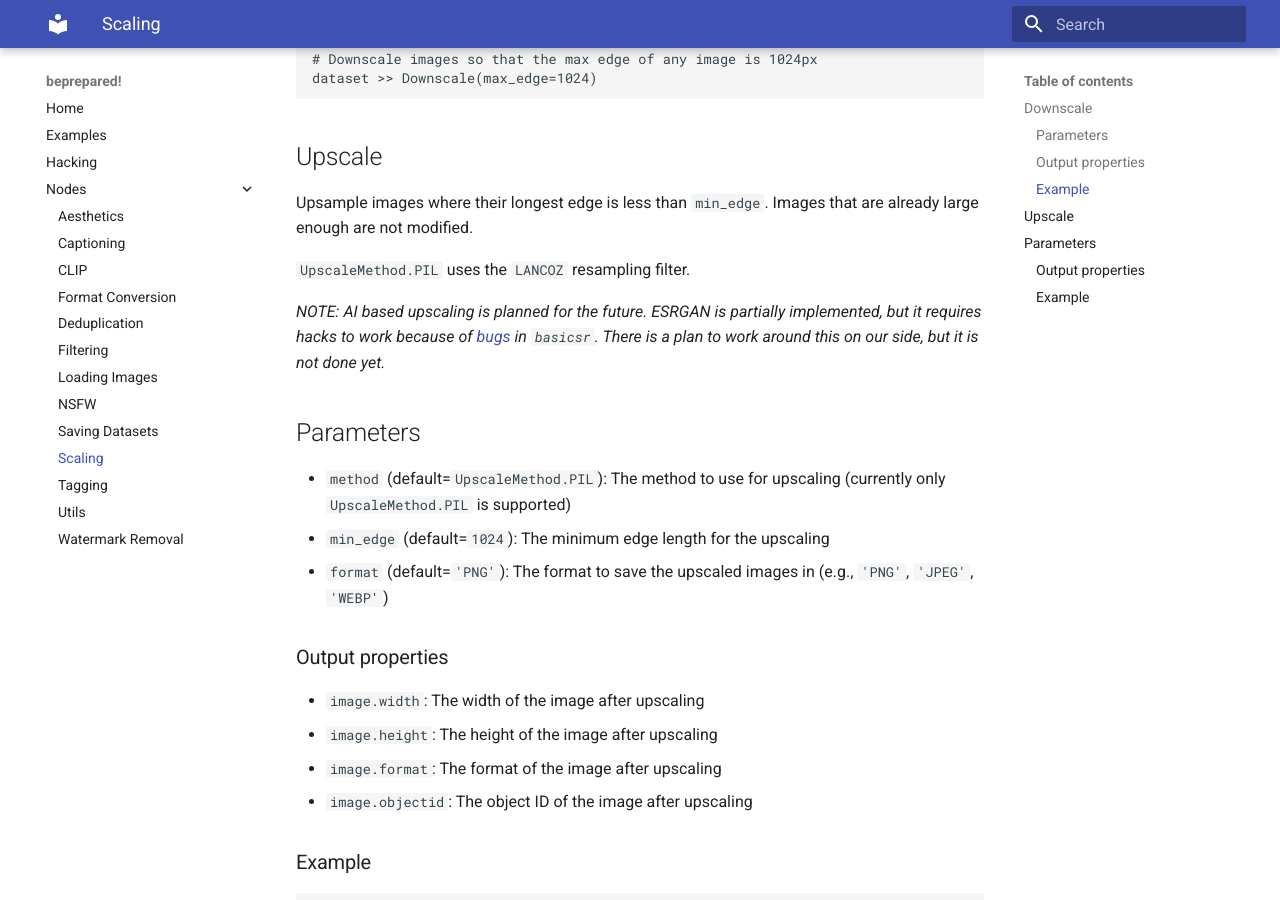
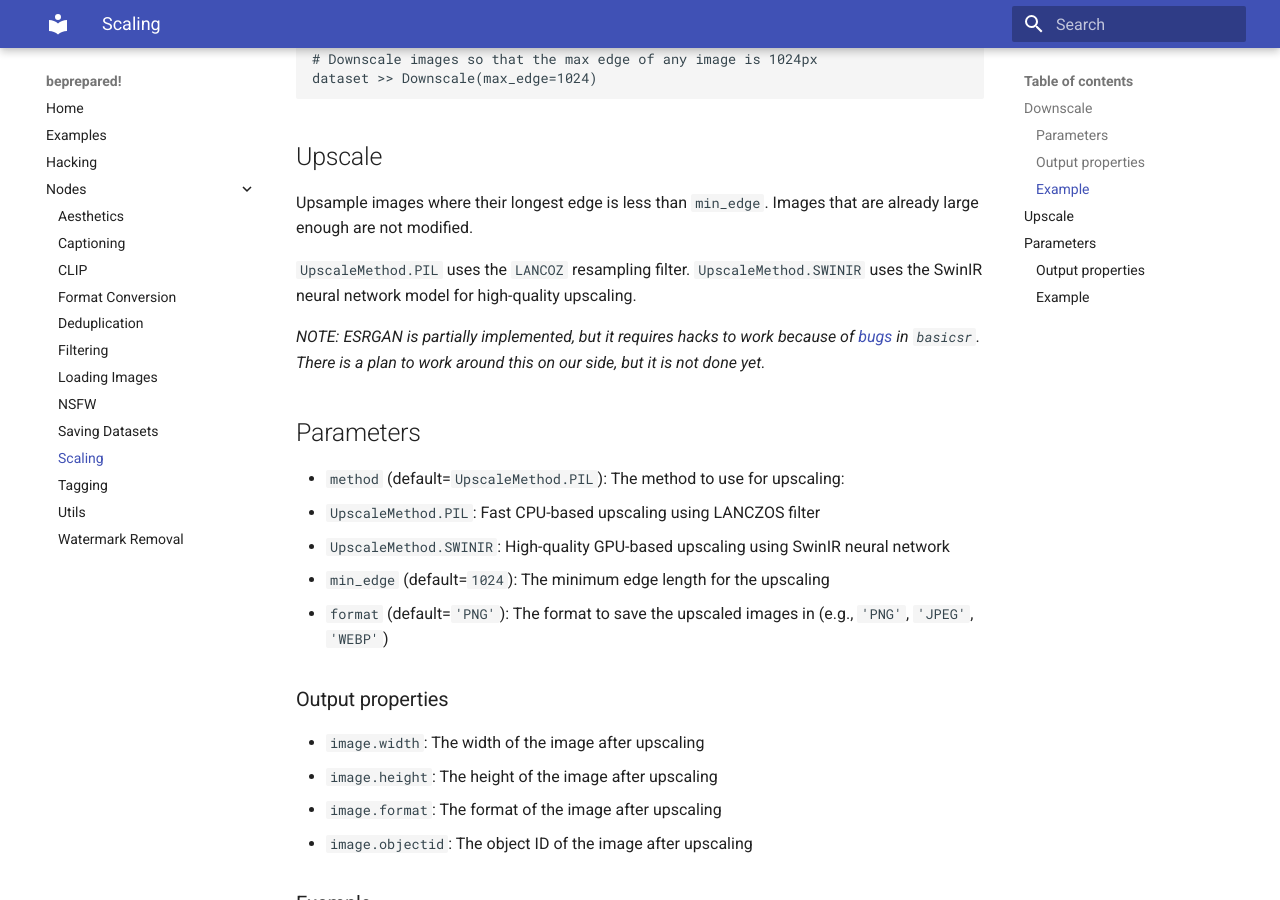
Before and after one commit to blucz/beprepared, an MkDocs documentation site: the page built from docs/nodes/scaling.md, in a window 1280 px wide and 900 px high, scrolled down 788 px. Built offline with MkDocs 1.6.1 and Material for MkDocs 9.7.7, drawn with Linux system fonts in a browser that asks for light colours.

Commit message:
document swinir

```diff
--- a/docs/nodes/scaling.md
+++ b/docs/nodes/scaling.md
@@ -31,14 +31,15 @@ dataset >> Downscale(max_edge=1024)
 Upsample images where their longest edge is less than `min_edge`. Images that are already large enough are not modified.
 
 `UpscaleMethod.PIL` uses the `LANCOZ` resampling filter.
+`UpscaleMethod.SWINIR` uses the SwinIR neural network model for high-quality upscaling.
 
-_NOTE: AI based upscaling is planned for the future. ESRGAN is partially implemented, but it requires hacks to work
-because of [bugs](https://github.com/XPixelGroup/BasicSR/issues/533) in `basicsr`. There is a plan to work around this
-on our side, but it is not done yet._
+_NOTE: ESRGAN is partially implemented, but it requires hacks to work because of [bugs](https://github.com/XPixelGroup/BasicSR/issues/533) in `basicsr`. There is a plan to work around this on our side, but it is not done yet._
 
 ## Parameters
 
-- `method` (default=`UpscaleMethod.PIL`): The method to use for upscaling (currently only `UpscaleMethod.PIL` is supported)
+- `method` (default=`UpscaleMethod.PIL`): The method to use for upscaling:
+  - `UpscaleMethod.PIL`: Fast CPU-based upscaling using LANCZOS filter
+  - `UpscaleMethod.SWINIR`: High-quality GPU-based upscaling using SwinIR neural network
 - `min_edge` (default=`1024`): The minimum edge length for the upscaling
 - `format` (default=`'PNG'`): The format to save the upscaled images in (e.g., `'PNG'`, `'JPEG'`, `'WEBP'`)
 
```
